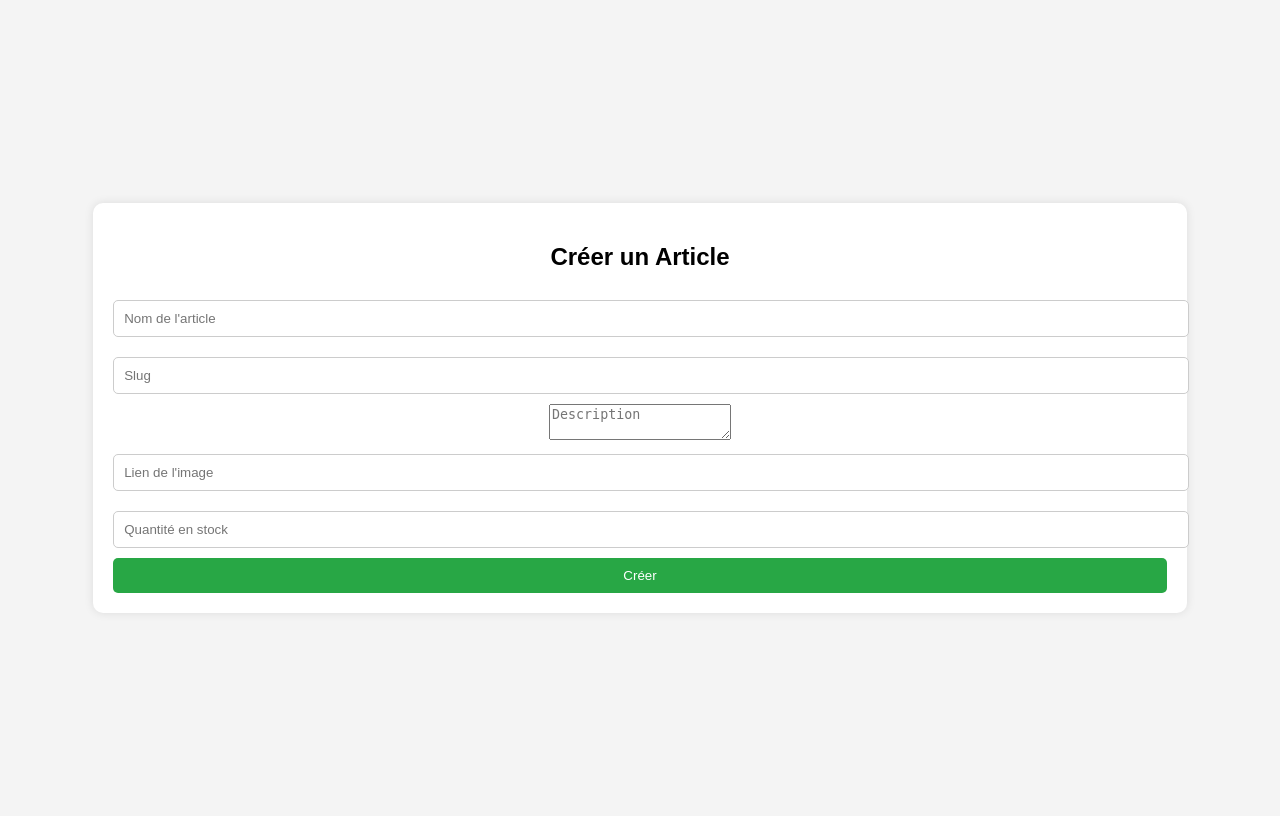
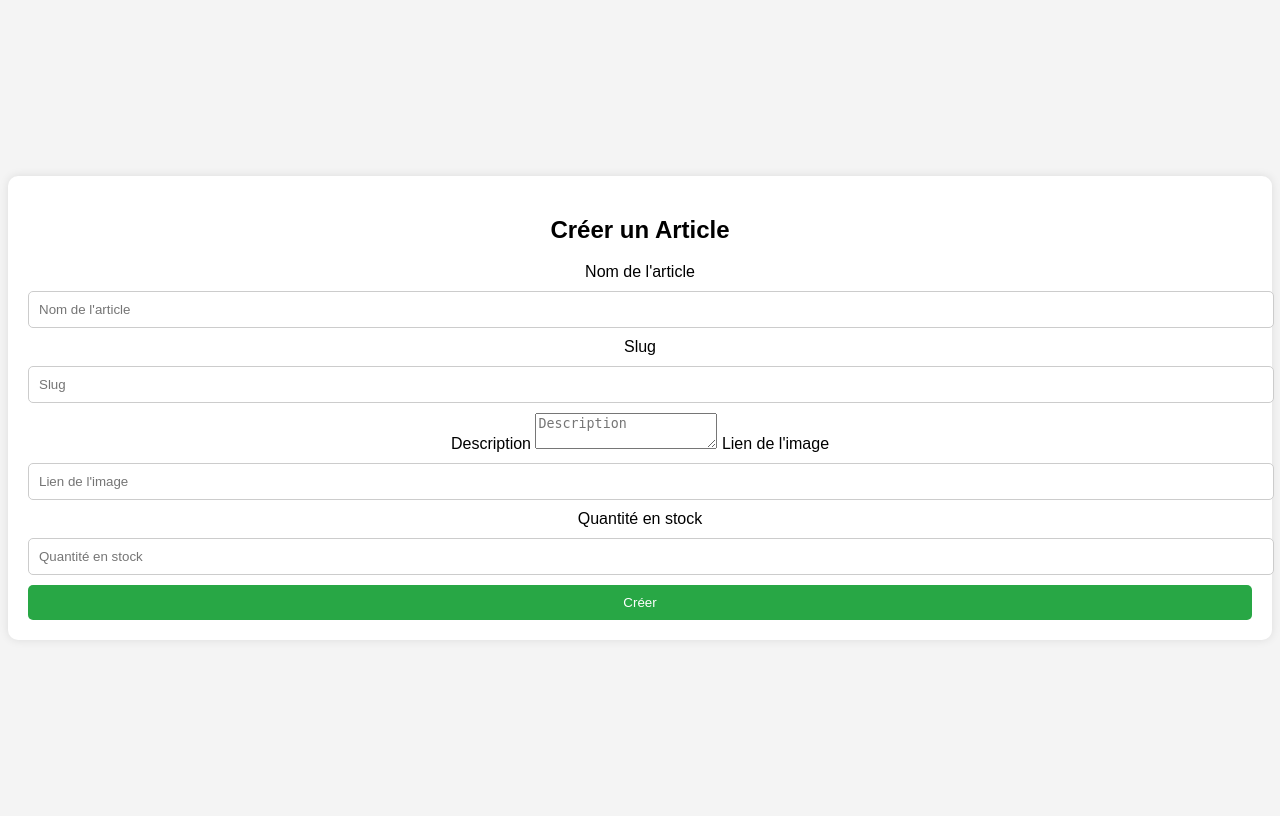
Before and after one commit to Altrevis/E-commerce-PHP, a PHP site: page /createProduct.html in a window 1280 px wide. Run offline with PHP 8.4, Linux system fonts and the light colour scheme.

Commit message:
test createProduct

```diff
--- a/createProduct.html
+++ b/createProduct.html
@@ -10,11 +10,21 @@
     <div class="container">
         <h2>Créer un Article</h2>
         <form method="POST" action="createProduct.php">
-            <input type="text" name="nom" placeholder="Nom de l'article" required>
-            <input type="text" name="slug" placeholder="Slug" required>
-            <textarea name="description" placeholder="Description" required></textarea>
-            <input type="url" name="image" placeholder="Lien de l'image" required>
-            <input type="number" name="quantity" placeholder="Quantité en stock" required>
+            <label for="nom">Nom de l'article</label>
+            <input type="text" name="nom" id="nom" placeholder="Nom de l'article" required>
+
+            <label for="slug">Slug</label>
+            <input type="text" name="slug" id="slug" placeholder="Slug" required>
+
+            <label for="description">Description</label>
+            <textarea name="description" id="description" placeholder="Description" required></textarea>
+
+            <label for="image">Lien de l'image</label>
+            <input type="url" name="image" id="image" placeholder="Lien de l'image" required>
+
+            <label for="quantity">Quantité en stock</label>
+            <input type="number" name="quantity" id="quantity" placeholder="Quantité en stock" required>
+
             <button type="submit">Créer</button>
         </form>
     </div>
```
Also changed, not shown: createProduct.php (+12 -8 lines).
